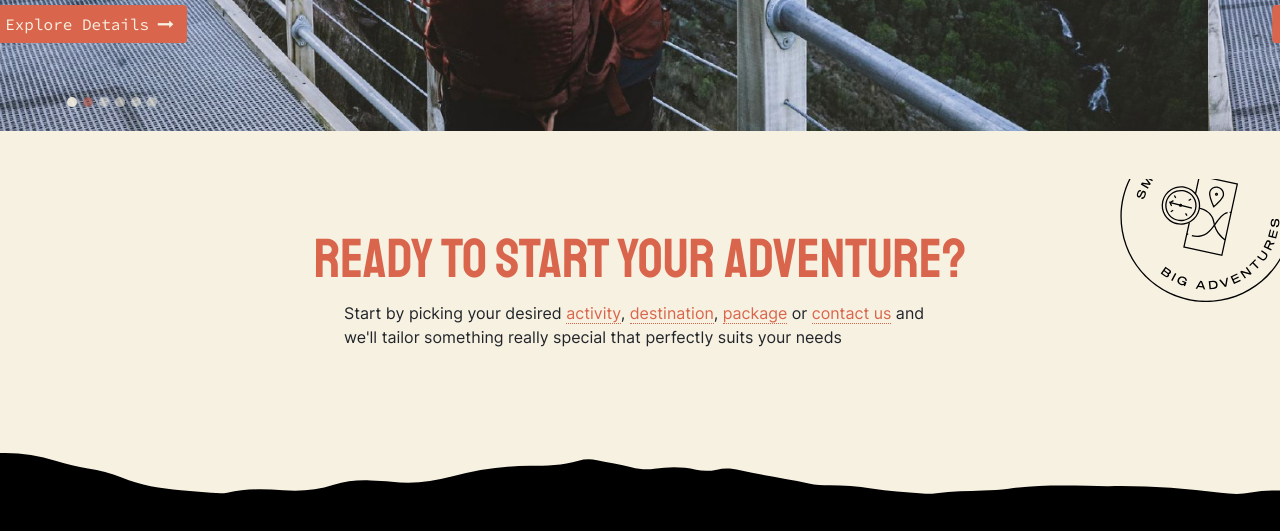
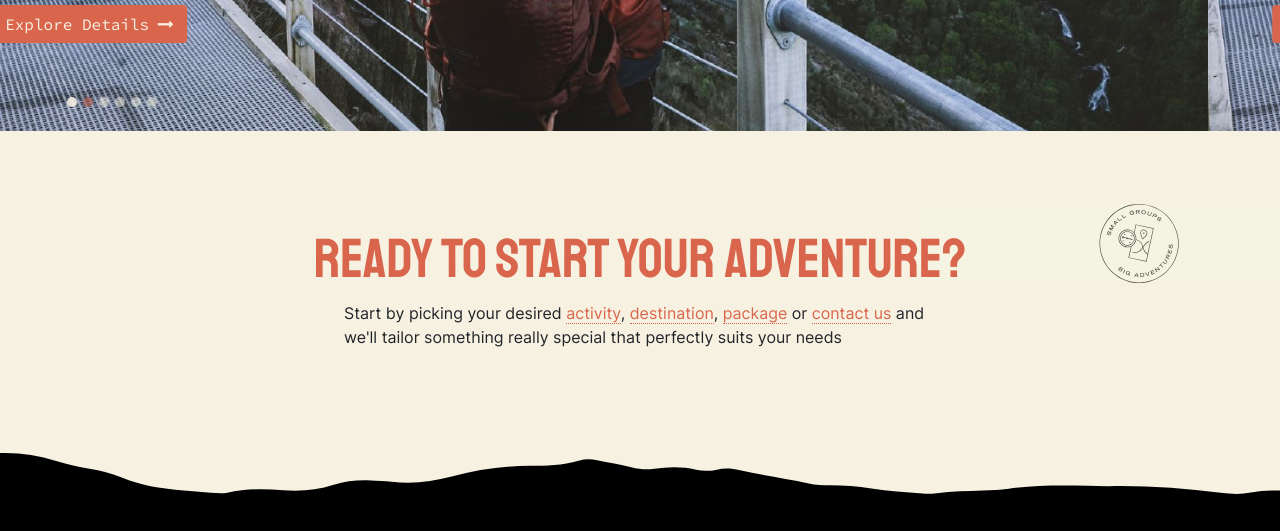
Before and after one commit to HarshaHR/Spicy-Web, a plain HTML site: page index.html in a window 1280 px wide. Shown: the part 2370-2901 px from the top of the page. Drawn offline with Linux system fonts and the light colour scheme.

Commit message:
Background image watermark

```diff
--- a/css/style.css
+++ b/css/style.css
@@ -243,12 +243,14 @@ body{
     flex-direction: column;
 }
 #adventure-content{
-    background-image: url(../icons/branchout-badge.svg);
+    background-image: linear-gradient(rgba(241,247,226,0.3),rgba(241,247,226,0.3)), url(../icons/branchout-badge.svg);
     background-repeat: no-repeat;
-    background-size: 75% 76%;
-    background-attachment: inherit;
-    background-position: 227% -89%;
+    background-size: 35% 35%;
+    background-attachment: fixed;
+    background-position: 110% 17%;
 }
+
+
 /* Small devices */
 @media (max-width: 768px) {
     #cover{
```
